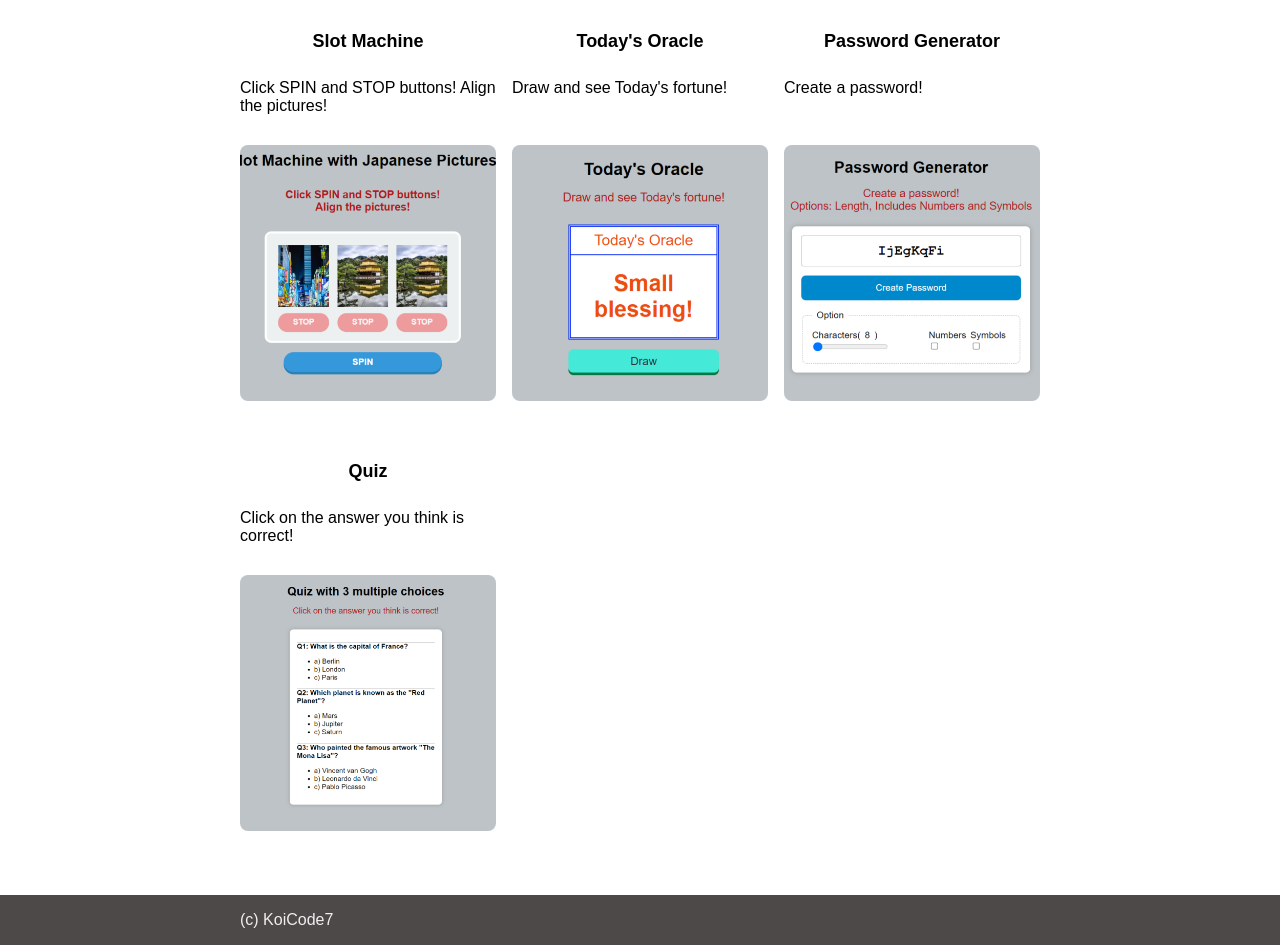
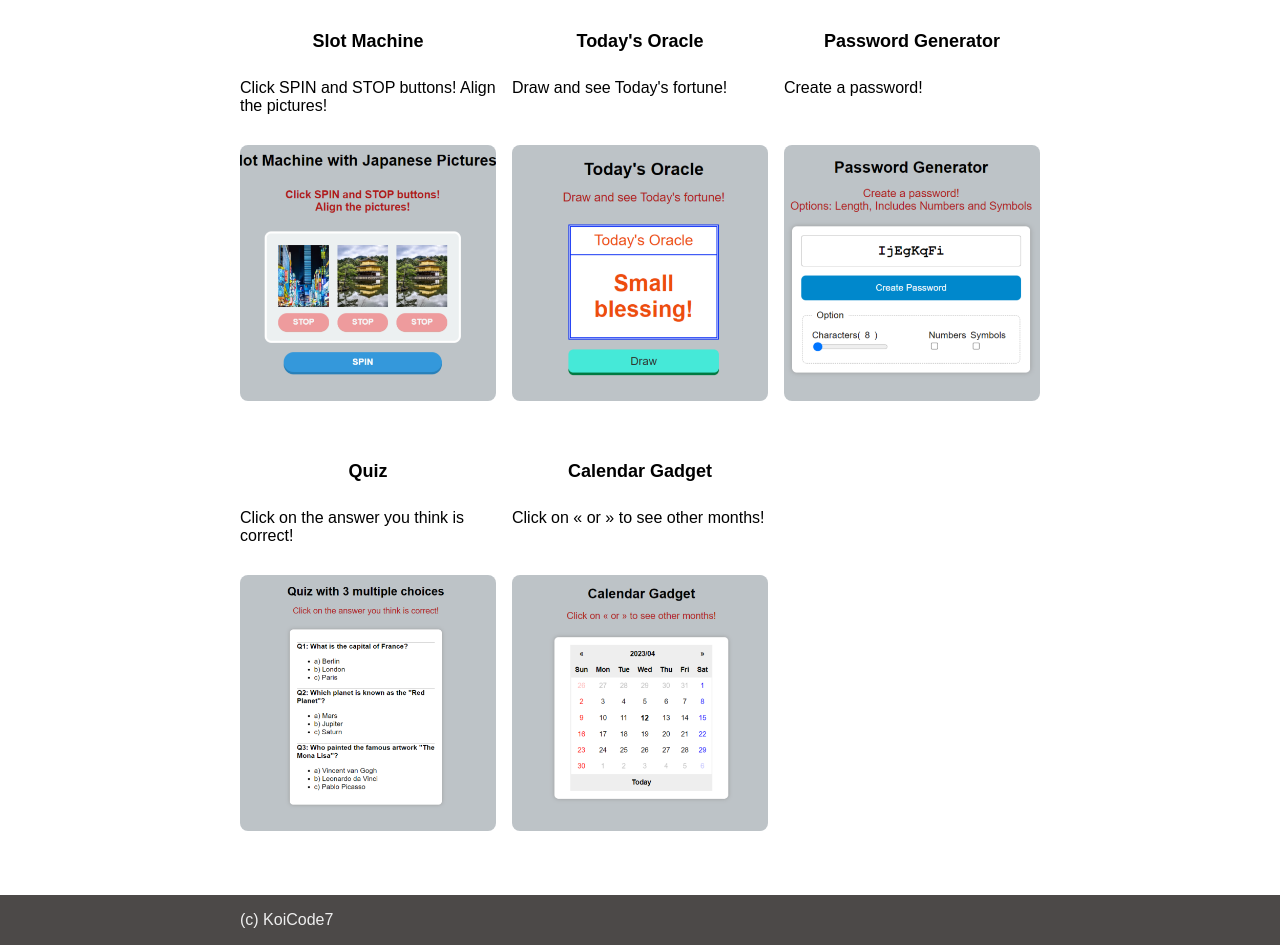
Before and after one commit to KoiCode7/JS-mini-app-Top-page, a plain HTML site: page index.html in a window 1280 px wide. Shown: the part 648-1593 px from the top of the page. Drawn offline with nearby package versions, Linux system fonts and the light colour scheme.

Commit message:
Added a new app: Calendar Gadget

```diff
--- a/index.html
+++ b/index.html
@@ -47,6 +47,7 @@
       <img src="img/Today's Oracle hero(Custom).png" alt="Today's Oracle" />
       <img src="img/Password Generator hero(Custom).png" alt="Password Generator" />
       <img src="img/Quiz with 3 multiple choices hero(Custom).png" alt="Quiz with 3 multiple choices" />
+      <img src="img/Calendar Gadget hero(Custom).png" alt="Calendar Gadget" />
     </section>
 
     <section class="products">
@@ -82,6 +83,13 @@
               <img src="img/Quiz with 3 multiple choices (Custom).png" alt="Quiz with 3 multiple choices" />
             </a>
           </li>
+          <li>
+            <h2>Calendar Gadget</h2>
+            <p>Click on « or » to see other months!</p>
+            <a target="_blank" href="https://calendar-gadget.vercel.app/">
+              <img src="img/Calendar Gadget (Custom).png" alt="Calendar Gadget" />
+            </a>
+          </li>
         </ul>
         <!-- <a href="#" class="more">See more</a> -->
       </div>
```
Also changed, not shown: img/Calendar Gadget (Custom).png (added), img/Calendar Gadget hero(Custom).png (added), img/Password Generator.png (deleted), img/Quiz with 3 multiple choices.png (deleted), img/Slot Machine.png (deleted), img/Today's Oracle.png (deleted).
